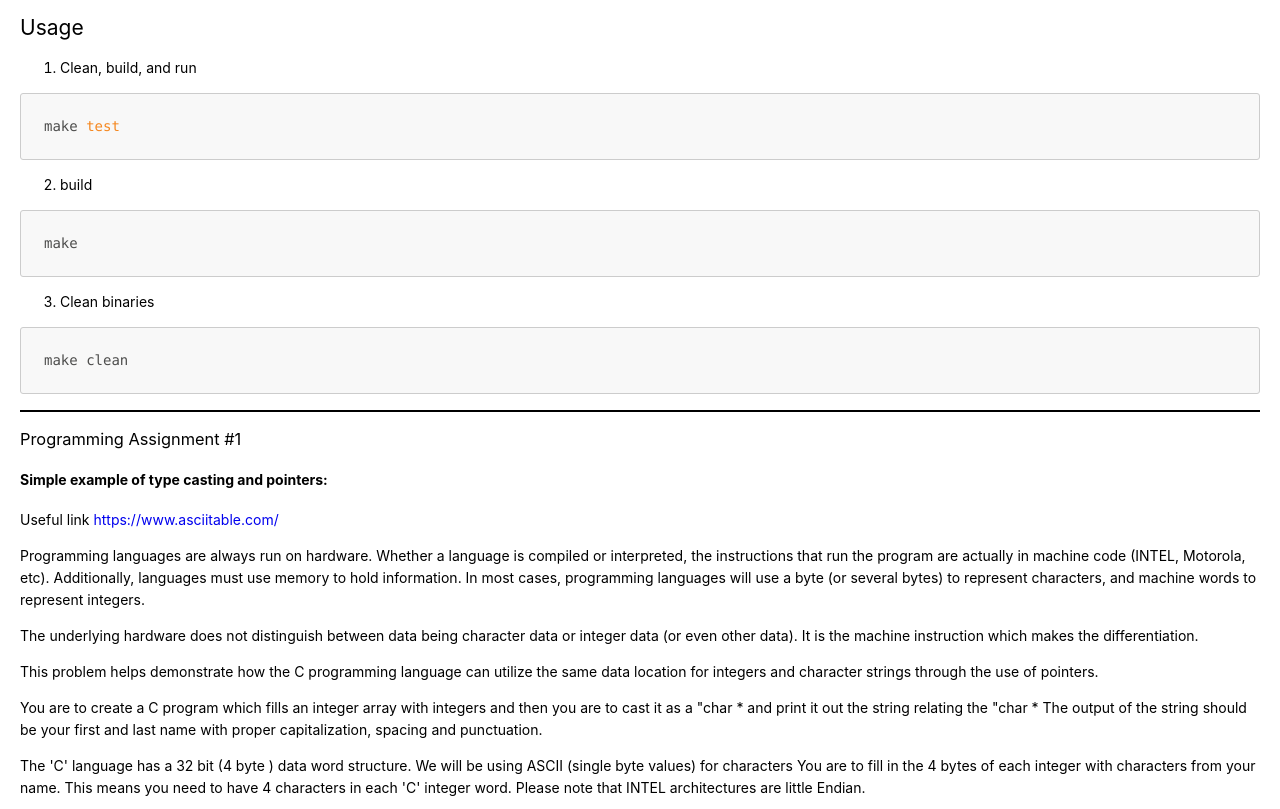
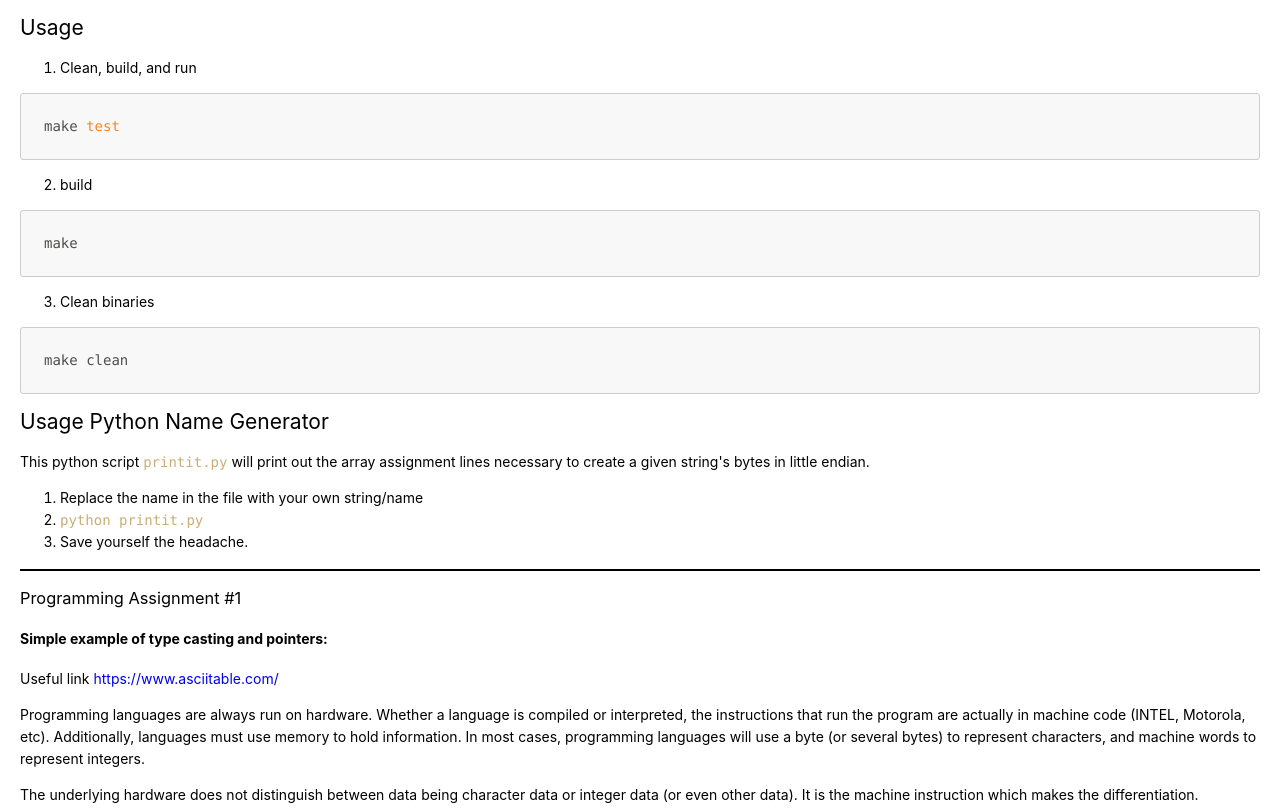
Before and after one commit to RustyRaptor/ProgrammingLanguages, a plain HTML site: page PA001/README.html in a window 1280 px wide. Shown: the top 809 px of the page. Drawn offline with Linux system fonts and the light colour scheme; a script that the page names is missing.

Commit message:
Added instructions for python file

```diff
--- a/PA001/README.html
+++ b/PA001/README.html
@@ -381,6 +381,14 @@ code {
 </ol>
 <pre class="hljs"><code><div>make clean
 </div></code></pre>
+<h2 id="usage-python-name-generator">Usage Python Name Generator</h2>
+<p>This python script <code>printit.py</code> will print out the array assignment lines
+necessary to create a given string's bytes in little endian.</p>
+<ol>
+<li>Replace the name in the file with your own string/name</li>
+<li><code>python printit.py</code></li>
+<li>Save yourself the headache.</li>
+</ol>
 <hr>
 <h3 id="programming-assignment-1">Programming Assignment #1</h3>
 <h4 id="simple-example-of-type-casting-and-pointers">Simple example of type casting and pointers:</h4>
```
Also changed, not shown: PA001/README.md.
